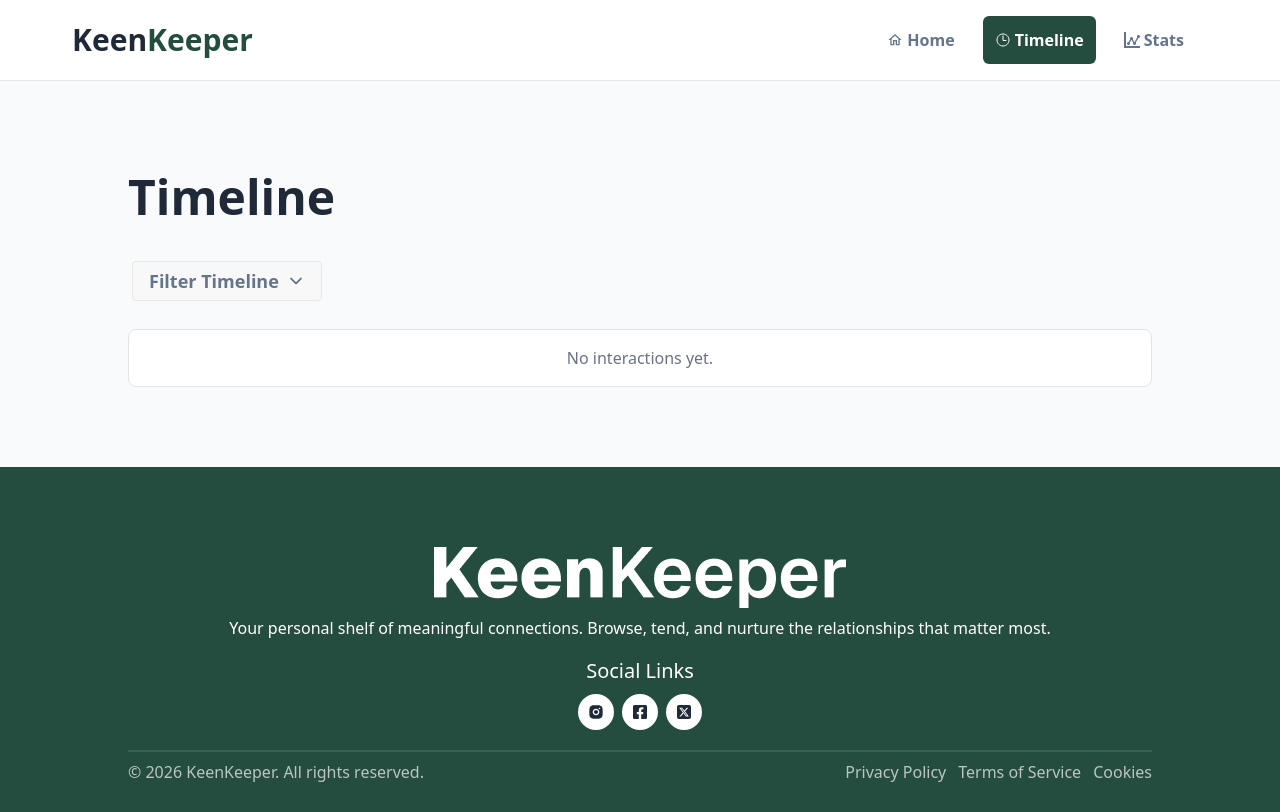
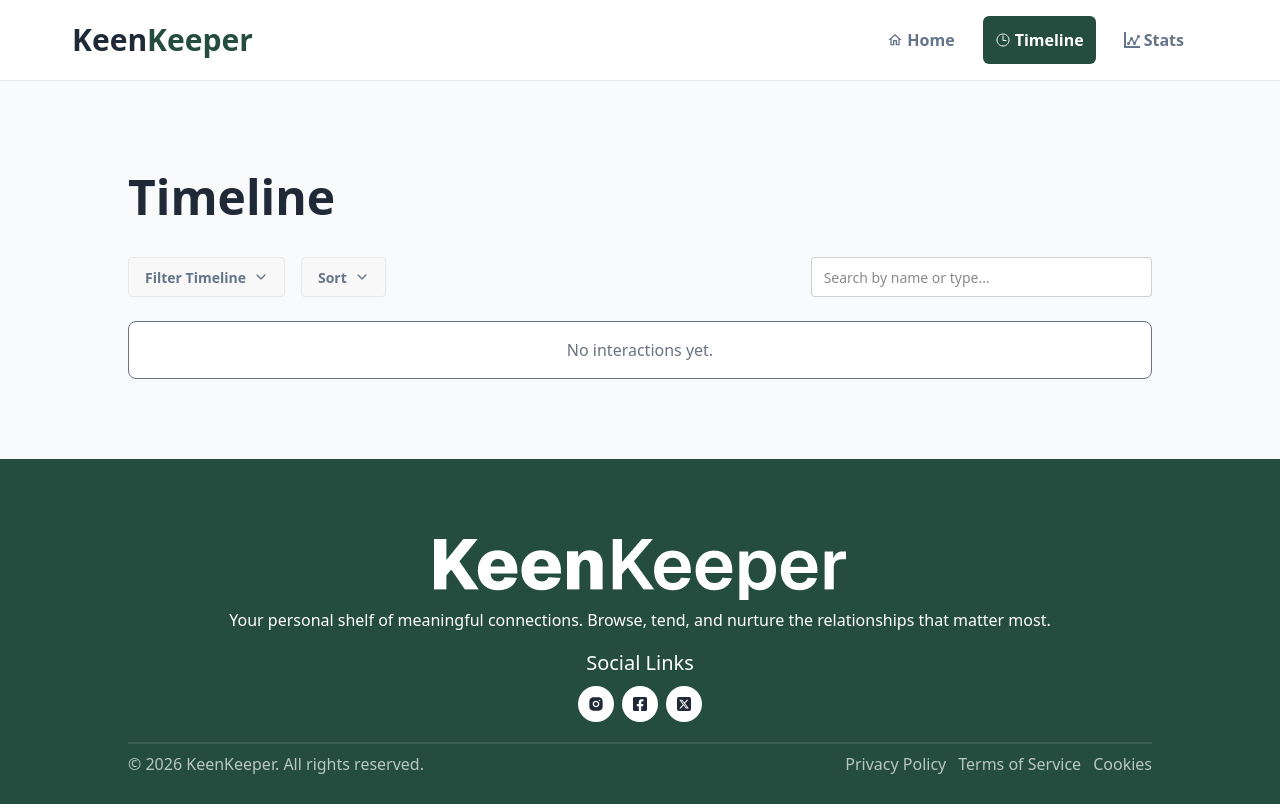
Before and after one commit to jumana-rahman/A07-Keen-Keeper, a Next.js app: page /timeline in a window 1280 px wide. Built offline with nearby package versions, Linux system fonts and the light colour scheme.

Commit message:
added sort and search functionalities

```diff
--- a/src/app/timeline/page.jsx
+++ b/src/app/timeline/page.jsx
@@ -1,16 +1,11 @@
 import Timeline from '@/components/timeline/Timeline';
-import React from 'react';
 
 export const metadata = {
   title: "Keen Keeper | Timeline",
 };
 
 const TimelinePage = () => {
-    return (
-        <div>
-            <Timeline/>
-        </div>
-    );
+  return <Timeline />;
 };
 
 export default TimelinePage;
--- a/src/components/timeline/Timeline.jsx
+++ b/src/components/timeline/Timeline.jsx
@@ -1,119 +1,113 @@
 "use client";
 
-import React, { useEffect, useState } from 'react';
-import { IoIosArrowDown } from 'react-icons/io';
+import { useEffect, useState } from "react";
+import Image from "next/image";
 import callIcon from "@/assets/call.png";
 import textIcon from "@/assets/text.png";
 import videoIcon from "@/assets/video.png";
-import Image from 'next/image';
+import TimelineControls from "./TimelineControls";
 
 const Timeline = () => {
-  const [timeline, setTimeline] = useState(() => {
-    if (typeof window !== "undefined") {
-      return JSON.parse(localStorage.getItem("timeline")) || [];
-    }
-    return [];
-  });
+
+  // state
+  const [timeline, setTimeline] = useState([]);
+  const [mounted, setMounted] = useState(false);
 
   const [filter, setFilter] = useState("All");
+  const [sort, setSort] = useState("");
+  const [search, setSearch] = useState("");
 
+  useEffect(() => {
+    const data = JSON.parse(localStorage.getItem("timeline")) || [];
+    setTimeline(data);
+    setMounted(true);
+  }, []);
+
+  if (!mounted) return null;
+
+  // icon function
   const getIcon = (type) => {
     if (type === "Call") return callIcon;
     if (type === "Text") return textIcon;
     if (type === "Video") return videoIcon;
-    return callIcon; // fallback
+    return callIcon;
   };
 
-  const filteredTimeline =
-    filter === "All"
-      ? timeline
-      : timeline.filter((item) => item.type === filter);
+  // process data
+  let processedTimeline = [...timeline];
+
+  // Search
+  processedTimeline = processedTimeline.filter((item) =>
+    item.title.toLowerCase().includes(search.toLowerCase()) ||
+    item.type.toLowerCase().includes(search.toLowerCase())
+  );
+
+  // Filter
+  if (filter !== "All") {
+    processedTimeline = processedTimeline.filter(
+      (item) => item.type === filter
+    );
+  }
+
+  // Sort
+  if (sort === "newest" || sort === "oldest") {
+    processedTimeline.sort((a, b) => {
+      const dateA = new Date(a.date);
+      const dateB = new Date(b.date);
+
+      return sort === "newest"
+        ? dateB - dateA
+        : dateA - dateB;
+    });
+  }
 
   return (
-        <div className='bg-[#F8FAFC]'>
+    <div className="bg-[#F8FAFC]">
       <div className="w-[80%] mx-auto py-20">
 
-                {/* Heading */}
         <h1 className="text-[48px] font-bold mb-6 text-[#1F2937]">
           Timeline
         </h1>
 
-                {/* Dropdown */}
-
-                <div className="dropdown dropdown-bottom mb-6">
-
-                    <div
-                        tabIndex={0}
-                        role="button"
-                        className="btn m-1 flex items-center justify-center gap-2 text-[#64748B] text-[18px]"
-                    >
-                        {filter === "All" ? "Filter Timeline" : filter}
-                        <IoIosArrowDown />
-                    </div>
-
-                    <ul
-                        tabIndex={0}
-                        className="dropdown-content menu bg-base-100 rounded-box z-10 w-52 p-2 shadow"
-                    >
-                        <li>
-                        <button
-                            onClick={() => setFilter("All")}
-                            className={filter === "All" ? "font-bold bg-[#244d3f] text-white" : ""}>
-                            All
-                            </button>
-                        </li>
-
-                        <li>
-                            <button
-                            onClick={() => setFilter("Call")}
-                            className={filter === "Call" ? "font-bold bg-[#244d3f] text-white" : ""}>
-                                Call
-                            </button>
-                        </li>
-
-                        <li>
-                            <button
-                            onClick={() => setFilter("Text")}
-                            className={filter === "Text" ? "font-bold bg-[#244d3f] text-white" : ""}>
-                                Text
-                            </button>
-                        </li>
-
-                        <li>
-                            <button
-                            onClick={() => setFilter("Video")}
-                            className={filter === "Video" ? "font-bold bg-[#244d3f] text-white" : ""}>
-                                Video
-                            </button>
-                        </li>
-                    </ul>
-
-                </div>
+        {/* Controls */}
+        <TimelineControls
+          filter={filter}
+          setFilter={setFilter}
+          sort={sort}
+          setSort={setSort}
+          search={search}
+          setSearch={setSearch}
+        />
 
         {/* Timeline List */}
         <div className="space-y-4">
 
-
           {timeline.length === 0 ? (
-                    <p className="text-gray-500 text-center p-4 bg-white border border-zinc-200 rounded-lg">No interactions yet.</p>
+            <p className="text-gray-500 text-center p-4 bg-white border rounded-lg">
+              No interactions yet.
+            </p>
+          ) : processedTimeline.length === 0 ? (
+            <p className="text-gray-500 text-center p-4 bg-white border rounded-lg">
+              No results found.
+            </p>
           ) : (
-
-                    filteredTimeline.map((item) => (
-
+            processedTimeline.map((item) => (
               <div
                 key={item.id}
-                        className="flex items-center gap-4 p-4 bg-white border border-zinc-200 rounded-lg"
+                className="flex items-center gap-4 p-4 bg-white border rounded-lg"
               >
 
+                {/* Icon */}
                 <div className="w-8 h-8 flex items-center justify-center">
                   <Image
                     src={getIcon(item.type)}
                     alt={item.type}
-                                    width={50}
-                                    height={50}
+                    width={24}
+                    height={24}
                   />
                 </div>
 
+                {/* Content */}
                 <div>
                   <p className="text-[20px]">
                     <span className="font-medium text-[#244D3F]">
@@ -134,7 +128,6 @@ const Timeline = () => {
 
         </div>
       </div>
-
     </div>
   );
 };
--- /dev/null
+++ b/src/components/timeline/TimelineControls.jsx
@@ -0,0 +1,84 @@
+"use client";
+
+import { IoIosArrowDown } from "react-icons/io";
+
+const TimelineControls = ({ filter, setFilter, sort, setSort, search, setSearch }) => {
+  return (
+    <div className="flex flex-col md:flex-row gap-4 mb-6 justify-between">
+
+      <div className="flex flex-col md:flex-row gap-4">
+
+        {/* Filter */}
+        <div className="dropdown">
+          <div tabIndex={0} role="button" className="btn flex gap-2 text-[#64748B]">
+            {filter === "All" ? "Filter Timeline" : filter}
+            <IoIosArrowDown />
+          </div>
+
+          <ul tabIndex={0} className="dropdown-content menu bg-base-100 rounded-box w-40 p-2 shadow">
+            {["All", "Call", "Text", "Video"].map((item) => (
+              <li key={item}>
+                <button
+                  onClick={() => setFilter(item)}
+                  className={filter === item ? "font-bold bg-[#244d3f] text-white" : ""}
+                >
+                  {item}
+                </button>
+              </li>
+            ))}
+          </ul>
+        </div>
+
+        {/* Sort */}
+        <div className="dropdown">
+          <div tabIndex={0} role="button" className="btn flex gap-2 text-[#64748B]">
+            {sort ? sort : "Sort"}
+            <IoIosArrowDown />
+          </div>
+
+          <ul tabIndex={0} className="dropdown-content menu bg-base-100 rounded-box w-40 p-2 shadow">
+            <li>
+              <button
+                onClick={() => setSort("Newest")}
+                className={
+                  sort === "Newest"
+                    ? "font-bold bg-[#244d3f] text-white"
+                    : "text-[#64748B]"
+                }
+              >
+                Newest
+              </button>
+            </li>
+
+            <li>
+              <button
+                onClick={() => setSort("Oldest")}
+                className={
+                  sort === "Oldest"
+                    ? "font-bold bg-[#244d3f] text-white"
+                    : "text-[#64748B]"
+                }
+              >
+                Oldest
+              </button>
+            </li>
+          </ul>
+        </div>
+
+      </div>
+
+      {/* Search */}
+      <input
+        type="text"
+        placeholder="Search by name or type..."
+        value={search}
+        onChange={(e) => setSearch(e.target.value)}
+        className="input input-bordered w-full md:w-1/3"
+      />
+
+
+    </div>
+  );
+};
+
+export default TimelineControls;
```
Lines whose indentation alone changed are shown as unchanged.
